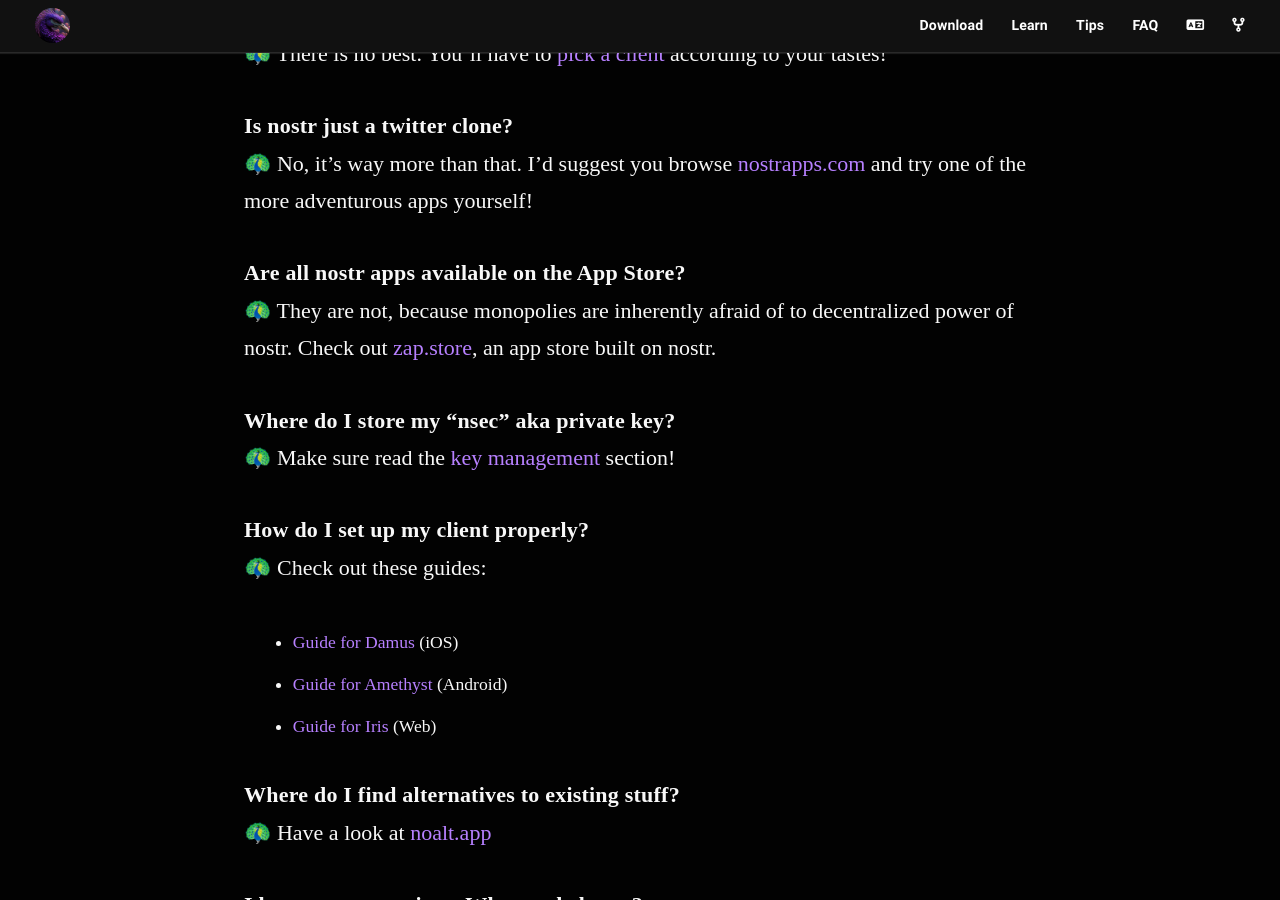
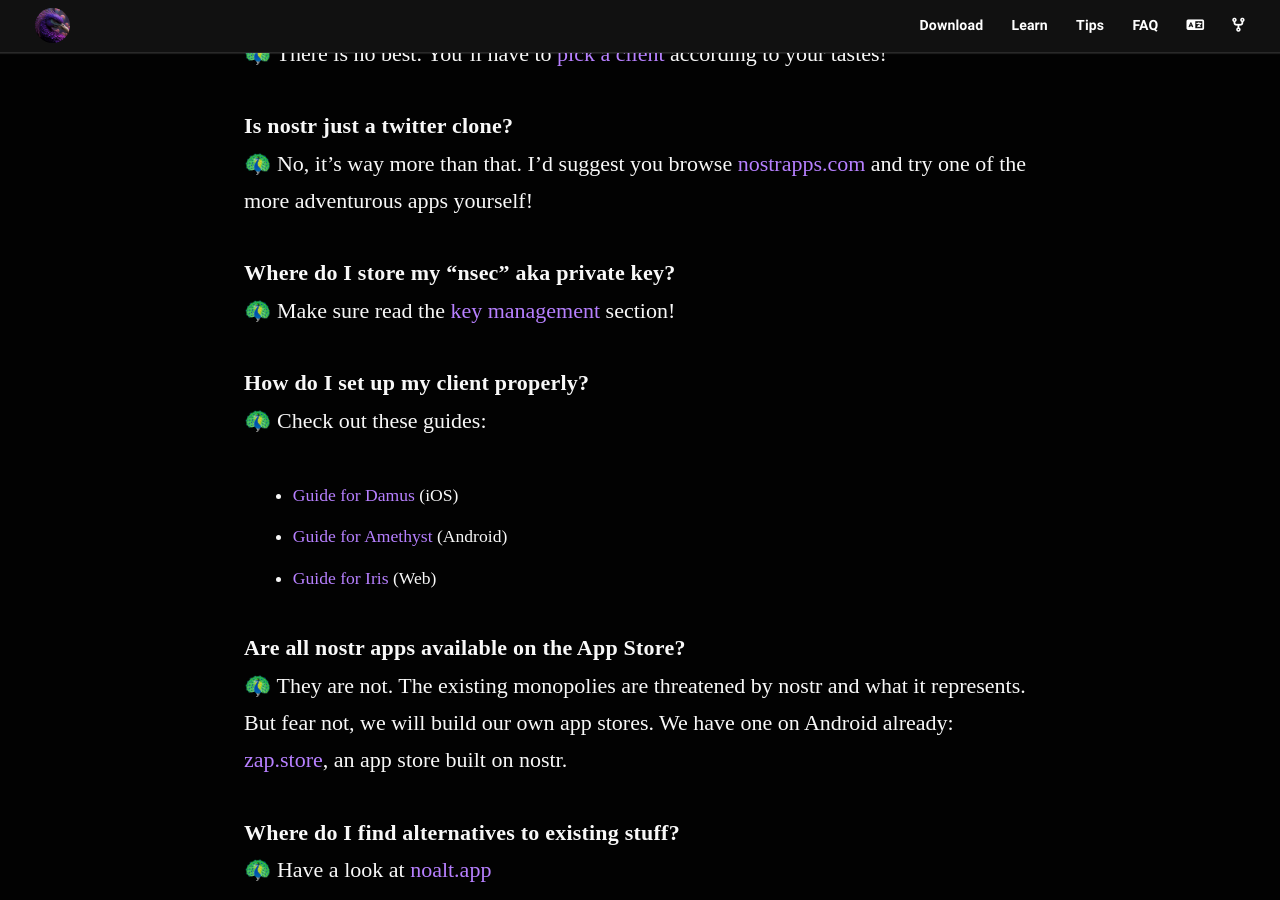
Before and after one commit to nostr-resources/nostr-resources.github.io, a Jekyll site: the page built from index.md, in a window 1280 px wide and 900 px high, scrolled down 2675 px. Built offline with Jekyll 4.4.1, drawn with Linux system fonts in a browser that asks for light colours; some web fonts are replaced.

Commit message:
fix: typo, order

```diff
--- a/index.md
+++ b/index.md
@@ -91,11 +91,6 @@ tastes!
 [nostrapps.com](https://nostrapps.com/) and try one of the more adventurous apps
 yourself!
 
-**Are all nostr apps available on the App Store?**
-🦚 They are not, because monopolies are inherently afraid of to decentralized
-power of nostr. Check out [zap.store](https://zap.store/download/), an app store
-built on nostr.
-
 **Where do I store my "nsec" aka private key?**
 🦚 Make sure read the [key management](#keys) section!
 
@@ -105,6 +100,12 @@ built on nostr.
 - [Guide for Damus](https://nostr.how/guides/damus) (iOS)
 - [Guide for Amethyst](https://nostr.how/guides/amethyst) (Android)
 - [Guide for Iris](https://nostr.how/guides/iris) (Web)
+
+**Are all nostr apps available on the App Store?**
+🦚 They are not. The existing monopolies are threatened by nostr and what it
+represents. But fear not, we will build our own app stores. We have one on
+Android already: [zap.store](https://zap.store/download/), an app store built on
+nostr.
 
 **Where do I find alternatives to existing stuff?**
 🦚 Have a look at [noalt.app](http://noalt.app/)
```
